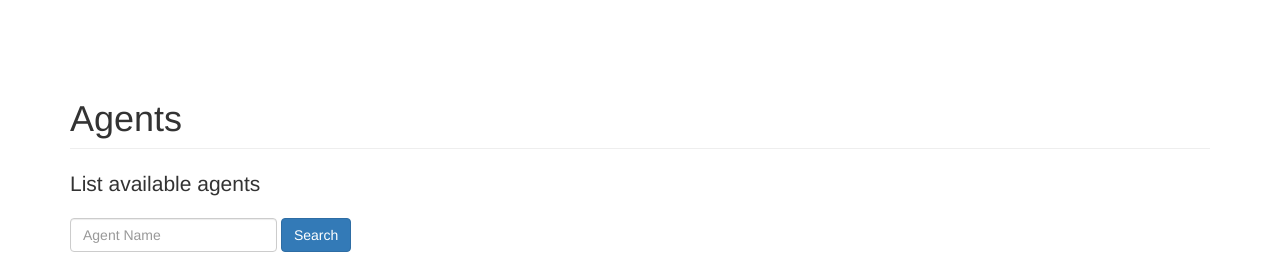
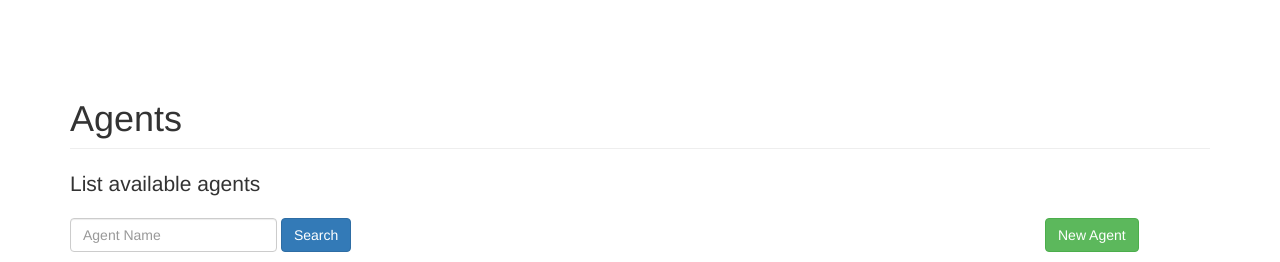
Before and after one commit to spdfire/teddix, a Django app: template teddix-web/src/teddixweb/templates/hosts/agents.html in a window 1280 px wide. Shown: the part 51-313 px from the top of the page. Run offline with Django 3.2, Linux system fonts and the light colour scheme; the template is opened without the code that fills it, so the values that code supplies are empty; parts of the project's set-up code (start-up, migrations or seed data) failed here and were passed over; some libraries are stand-ins or nearby versions.

Commit message:
new agent action

```diff
--- a/teddix-web/src/teddixweb/templates/hosts/agents.html
+++ b/teddix-web/src/teddixweb/templates/hosts/agents.html
@@ -25,10 +25,17 @@
       <p>
       <form class="form-inline"  method="get" action="{% url teddixweb.views.agents_view %}">
         {% csrf_token %}
-        <div class="form-group" role="form">
-          <input type="search" class="form-control" name="search" value="{{ search }}" placeholder="Agent Name">
+        <div class="row">
+          <div class="col-md-10">
+            <div class="form-group" role="form">
+              <input type="search" class="form-control" name="search" value="{{ search }}" placeholder="Agent Name">
+            </div>
+            <button type="submit" class="btn btn-primary">Search</button>
+          </div>
+          <div class="col-md-2">
+            <a href="/hosts/agents/?action=new" class="btn btn-success">New Agent</a>
+          </div>
         </div>
-        <button type="submit" class="btn btn-primary">Search</button>
       </form>
       </p>
       <table class="table table-hover">
@@ -50,6 +57,7 @@
             <a href="/hosts/agents/?agent_id={{ agent.id }}&action=show" data-toggle="popover" data-content="Show agent details"><img src="/static/actions/info.png" alt="Show"/></a>
             <a href="/hosts/agents/?agent_id={{ agent.id }}&action=edit" data-toggle="popover" data-content="Edit agent"><img src="/static/actions/edit.png" alt="Edit"/></a>
             <a href="/hosts/agents/?agent_id={{ agent.id }}&action=schedule" data-toggle="popover" data-content="Schedule new job"><img src="/static/actions/schedule.png" alt="Schedule"/></a>
+            <a href="/hosts/agents/?agent_id={{ agent.id }}&action=test" data-toggle="popover" data-content="Connection test"><img src="/static/actions/network.png" alt="Test"/></a>
             <a href="/hosts/agents/?agent_id={{ agent.id }}&action=restart" data-toggle="popover" data-content="Restart agent"><img src="/static/actions/restart.png" alt="Restart"/></a>
             <a href="/hosts/agents/?agent_id={{ agent.id }}&action=delete" data-toggle="popover" data-content="Remove agent"><img src="/static/actions/delete.png" alt="Delete"/></a>
           </td>
--- a/teddix-web/src/teddixweb/views.py
+++ b/teddix-web/src/teddixweb/views.py
@@ -67,6 +67,10 @@ def agents_view(request):
     agent_id = request.GET.get('agent_id','')
     database = TeddixDatabase.TeddixDatabase(syslog,cfg)
 
+    if action == "new":
+        context = Context({"info": info, "error": error } )
+        return render(request, 'hosts/agent_edit.html', context )
+
     if action == "delete":
         sql = "DELETE FROM server WHERE id = %s "
         database.execute(sql,agent_id)
@@ -89,14 +93,12 @@ def agents_view(request):
             agent_name = row[1]
             agent_created = row[2]
 
-
         database.disconnect()
         context = Context({"agent_id": agent_id,
             "agent_name": agent_name,
             "agent_created": agent_created,
             "info": info, "error": error } )
         return render(request, 'hosts/agent_edit.html', context )
-
 
     if action == "show":
         sql = "SELECT * FROM server WHERE id = %s "
```
Also changed, not shown: teddix-web/src/teddixweb/static/actions/network.png (added).
